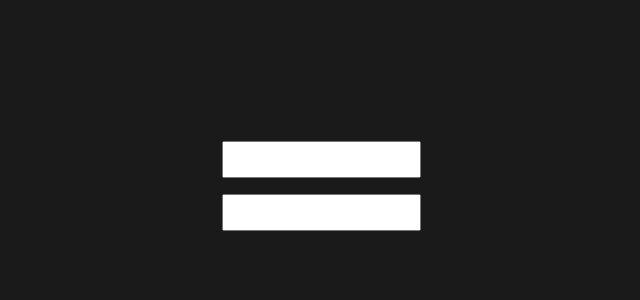
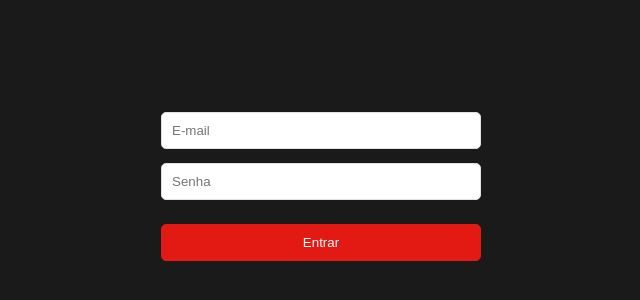
Before and after one commit to hulluxhd/Bootcamp_etho, a React (Create React App) app: page /login in a window 1280 px wide. Shown: the part 214-514 px from the top of the page, without its empty margins (319-959 px from the left). Built offline with nearby package versions, Linux system fonts and the light colour scheme.

Commit message:
added validation to login with yup

```diff
--- a/package.json
+++ b/package.json
@@ -21,7 +21,8 @@
     "react-scripts": "5.0.1",
     "styled-components": "^5.3.5",
     "typescript": "^4.4.2",
-    "web-vitals": "^2.1.0"
+    "web-vitals": "^2.1.0",
+    "yup": "^0.32.11"
   },
   "scripts": {
     "start": "react-scripts start",
--- a/src/pages/Login/login.style.ts
+++ b/src/pages/Login/login.style.ts
@@ -4,12 +4,31 @@ import { Grid } from "@mui/material";
 export const Wrapper = styled(Grid)`
     min-height: 100vh;
     background: #1a1a1a;
-    div{
-        display: flex;
-        flex-direction: column;
-        gap: 1rem;
-    }
-    input{
-        padding: 9px;
+`
+export const Input = styled.input`
+    width: 100%;
+    padding: 10px;
+    border: 1px solid #E0E0E0;
+    border-radius: 5px;
+`
+
+export const Button = styled.button`
+    width: 100%;
+    padding: 10px;
+    border-radius: 5px;
+    border: 1px solid #E31A13;
+    margin-top: 10px;
+    background: #E31A13;
+    color: #fff;
+    font-weight: 400;
+    cursor: pointer;
+    transition: filter ease-in-out 0.2s;
+    &:hover{
+        filter: brightness(0.9);
     }
 `
+
+export const Error = styled.p`
+    font-weight: 600;
+    color: #E31A13;
+`
--- a/src/pages/Login/login.tsx
+++ b/src/pages/Login/login.tsx
@@ -1,5 +1,7 @@
+import { Grid } from "@mui/material";
 import { useCallback, useEffect, useState } from "react";
-import { Wrapper } from "./login.style";
+import { Button, Error, Input, Wrapper } from "./login.style";
+import * as yup from "yup"
 
 function Login() {
 
@@ -7,6 +9,8 @@ function Login() {
         email: '',
         password: ''
     })
+
+    const [errors, setErrors] = useState<string>('')
 
     const handleChange = useCallback(
         ({target}: any) => {
@@ -16,16 +20,36 @@ function Login() {
             }))
         }, [setData])
 
-    useEffect(() => {
-        console.log(data)
+    const handleSubmit = useCallback(async () => {
+
+        try {
+            const schema = yup.object().shape({
+                email: yup.string().email().min(5).max(100).required(),
+                password: yup.string().required()
+            })
+
+           await schema.validate(data)
+            console.log("passow")
+            setErrors('')
+
+        }
+        catch (e: any) {
+            setErrors(e.errors[0])
+            console.log(errors)
+        }
+
     }, [data])
+
+
 
     return (
     <Wrapper container justifyContent="center" alignItems="center">
-      <div>
-        <input name="email" type="text" onChange={handleChange}/>
-        <input name="password" type="password" onChange={handleChange}/>
-      </div>
+      <Grid container xs={3} gap="14px">
+        <Input name="email" type="text" placeholder="E-mail" onChange={handleChange}/>
+        <Input name="password" type="password" placeholder="Senha" onChange={handleChange}/>
+        <Button onClick={handleSubmit}>Entrar</Button>
+            {errors && <Error>{ errors}</Error>}
+      </Grid>
     </Wrapper>
   );
 }
```
Also changed, not shown: 1 other file (tests, documents, lock files or other folders).
